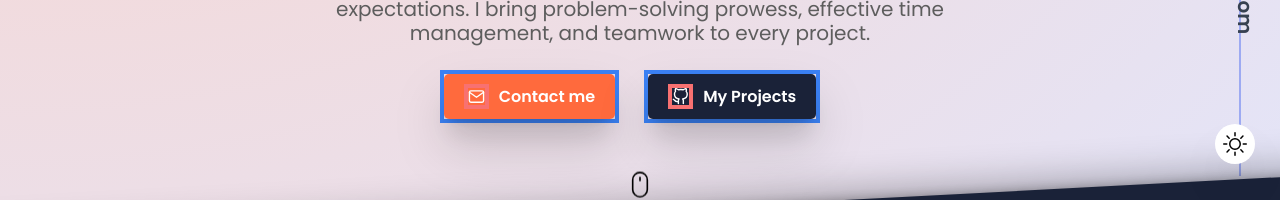
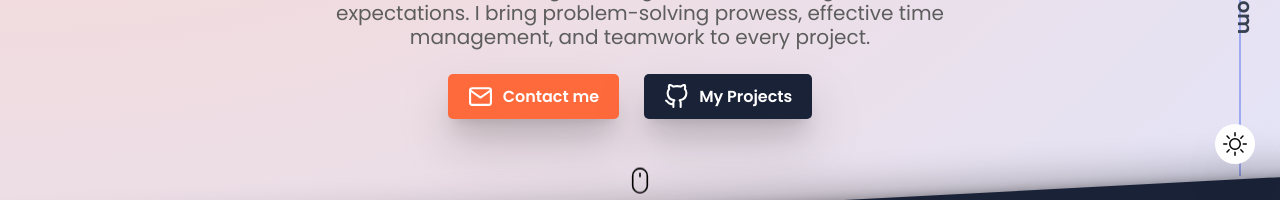
Before and after one commit to mnaibei/vite_portfolio, a React (Vite) app: page / in a window 1280 px wide. Shown: the part 624-824 px from the top of the page. Built offline with nearby package versions, Linux system fonts and the light colour scheme; no server answers.

Commit message:
final buttons

```diff
--- a/src/components/Button.tsx
+++ b/src/components/Button.tsx
@@ -37,14 +37,10 @@ const Button: React.FC<ButtonProps> = ({
     return <input {...commonProps} value={value}></input>;
   } else {
     return (
-      <Link
-        to={link || ""}
-        className="no-underline border-4 border-blue-500 lg:w-max">
+      <Link to={link || ""} className="no-underline lg:w-max">
         <button {...commonProps}>
           {IconSVGComponent ? (
-            <IconSVGComponent
-              className={"lg:w-max sm:w-1/2 border-4 border-red-400 h-10"}
-            />
+            <IconSVGComponent className={"lg:w-max sm:w-1/2 h-10"} />
           ) : (
             <img
               src={buttoncolor || ""}
```
